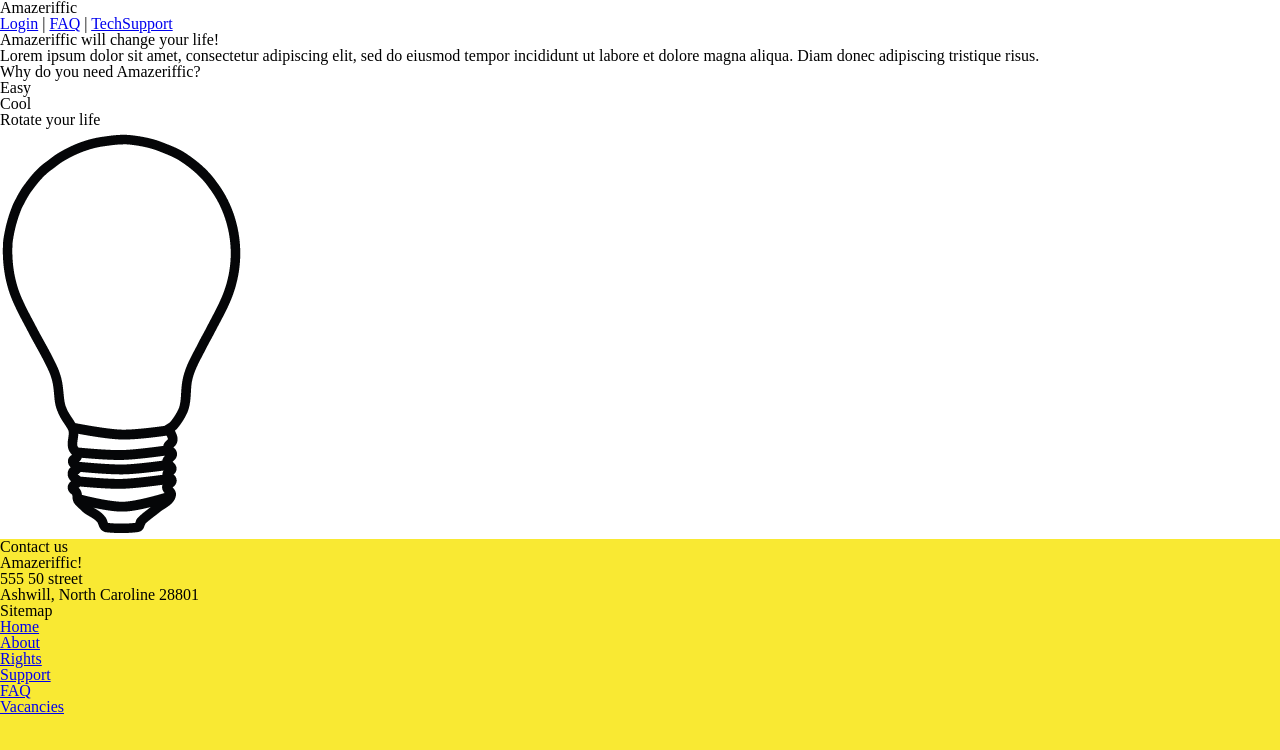
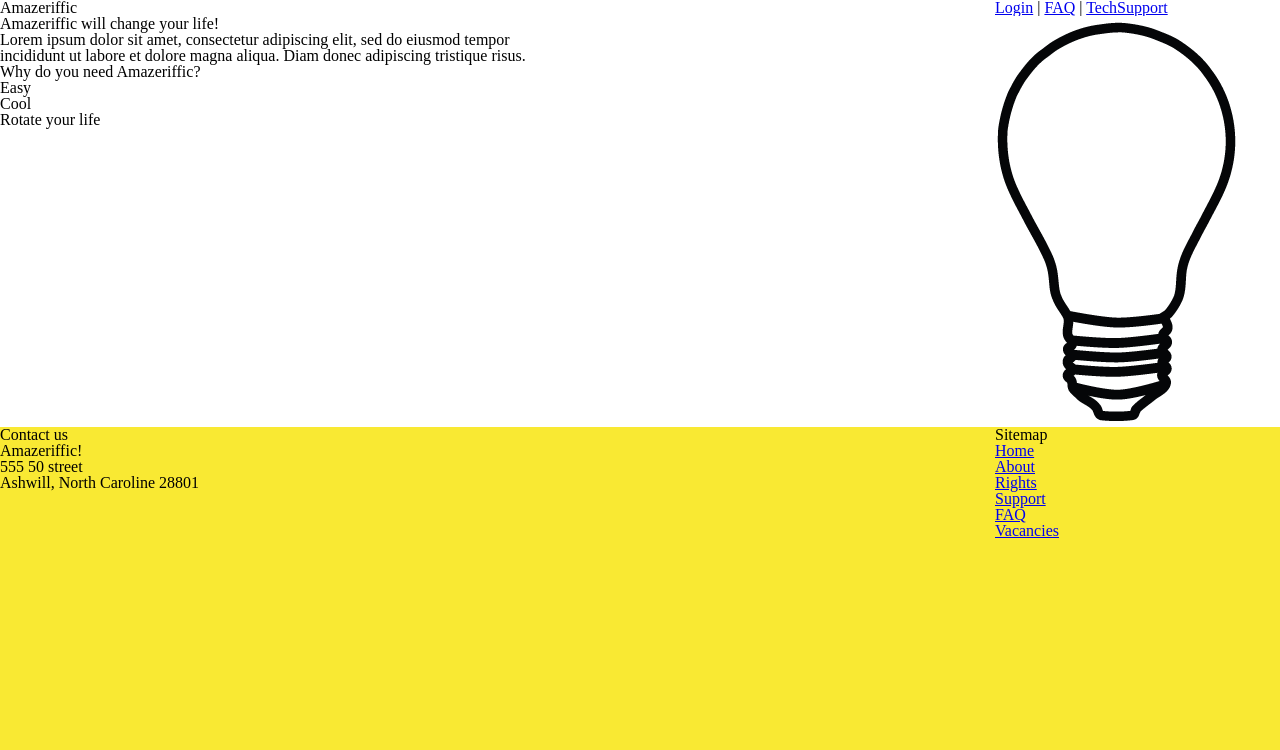
Before and after one commit to felixp4/Amazeriffic1, a plain HTML site: page index.html in a window 1280 px wide. Drawn offline with Linux system fonts and the light colour scheme.

Commit message:
add index.css and modify faq.html, index.html, style.css

```diff
--- /dev/null
+++ b/index.css
@@ -0,0 +1,6 @@
+h1 {
+	font-family: 'Ephesis', cursive;
+}
+h2 {
+	font-family: 'Ephesis', cursive;
+}
--- a/index.html
+++ b/index.html
@@ -3,25 +3,24 @@
 <head>
 	<meta charset="utf-8">
 	<title>Amazeriffic</title>
-	<!-- <link rel="preconnect" href="https://fonts.googleapis.com">
-	<link rel="preconnect" href="https://fonts.gstatic.com" crossorigin>
-	<link href="https://fonts.googleapis.com/css2?family=Ephesis&display=swap" rel="stylesheet">
-	<link rel="stylesheet" type="text/css" href="index.css"> -->
 	<link rel="stylesheet" type="text/css" href="reset.css">
 	<link rel="stylesheet" type="text/css" href="style.css">
 </head>
 <body>
 	<header>
+		<div class="container">
 			<h1>Amazeriffic</h1>
 			<nav>
 				<a href="#">Login</a> |
 				<a href="faq.html">FAQ</a> |
 				<a href="#">TechSupport</a>
 			</nav>
+		</div>
 	</header>
 
 	<main>
-		<div>
+		<div class="container">
+			<div class="left">
 				<h2>Amazeriffic will change your life!</h2>
 				<p>Lorem ipsum dolor sit amet, consectetur adipiscing elit, sed do eiusmod tempor incididunt ut labore et dolore magna aliqua. Diam donec adipiscing tristique risus.</p>
 
@@ -32,12 +31,15 @@
 					<li>Rotate your life</li>
 				</ul>
 			</div>
-
+			<div class="right">
 				<img src="lightbulb.png" alt="lamp image">
+			</div>
+		</div>
 	</main>
 
 	<footer>
-		<div class="contact">
+		<div class="container">
+			<div class="left">
 				<h5>Contact us</h5>
 				<p>Amazeriffic!</p>
 				<p>555 50 street</p>
@@ -55,6 +57,7 @@
 					<li><a href="#">Vacancies</a></li>
 				</ul>
 			</div>
+		</div>
 	</footer>
 </body>
 </html>
--- a/style.css
+++ b/style.css
@@ -1,12 +1,52 @@
 body {
 	background: #f9e933;
 }
+
 header, main, footer {
-	min-width: 855px;
+	 min-width: 855px;
 }
+
+header.container, main.container, footer.container {
+	max-width:  855px;
+	margin: auto;
+}
+
 header {
 	background: white;
+	overflow:  auto;
 }
+
+header h1 {
+	float: left;
+	width: 570px;
+}
+
+header nav {
+	float: right;
+	width: 285px;
+}
+
 main {
 	background: white;
+	overflow: auto;
 }
+
+main .left {
+	float: left;
+	width: 570px;
+}
+main .right {
+	float: right;
+	width: 285px;
+}
+footer {
+	overflow: auto;
+}
+footer .left {
+	float: left;
+	width: 570px;
+}
+footer .sitemap {
+	float: right;
+	width: 285px;
+}
```
Also changed, not shown: faq.html (+7 -1 lines). Lines whose indentation alone changed are shown as unchanged.
